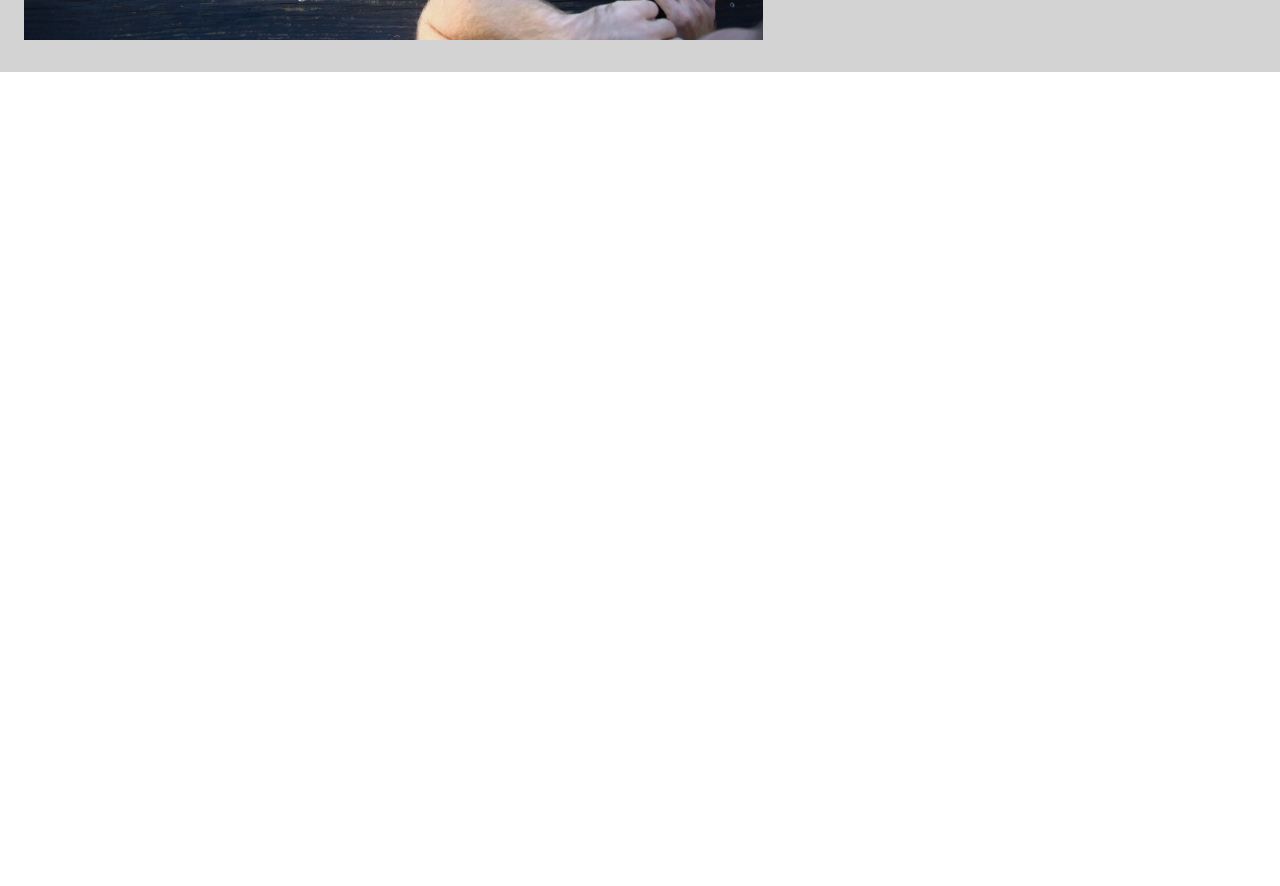
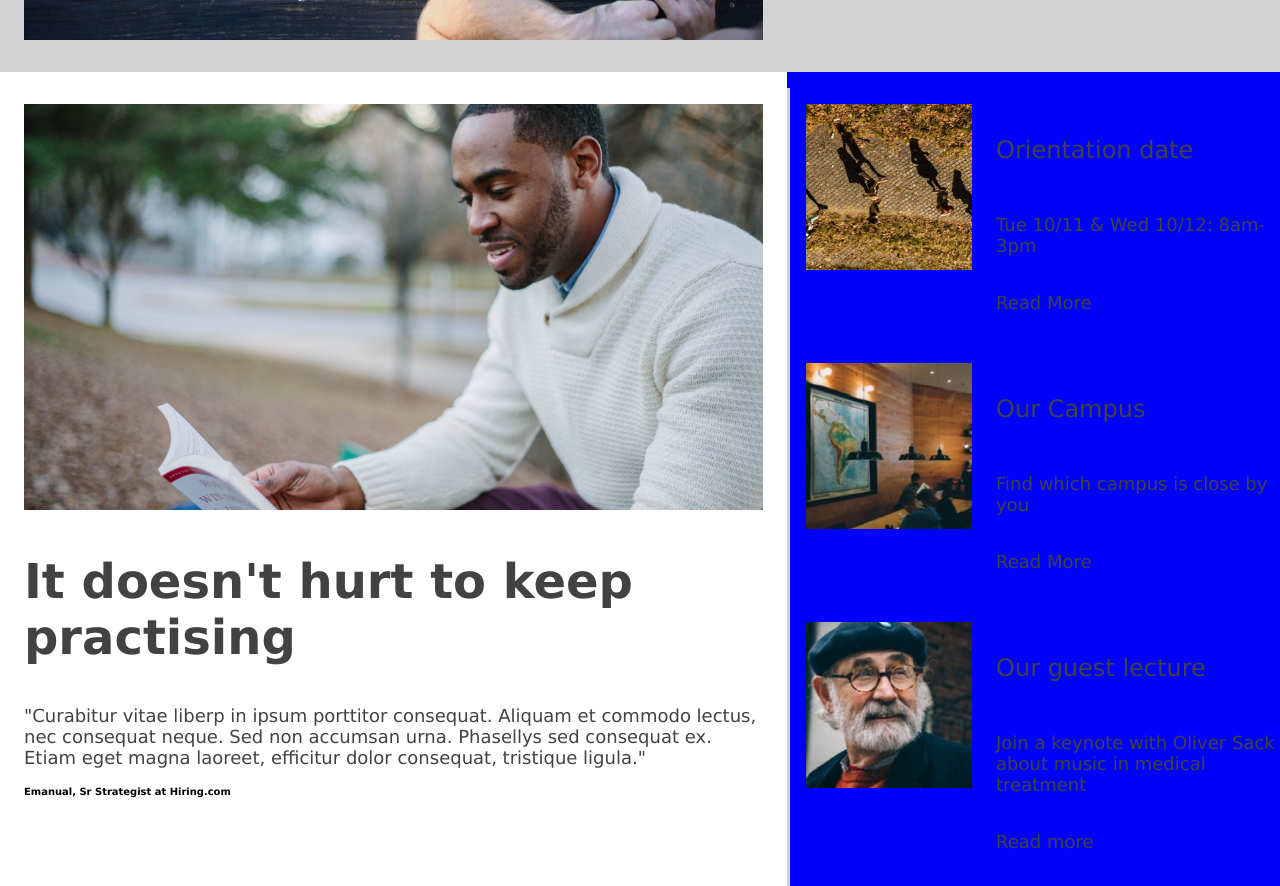
Before and after one commit to hanjwebb/Colmar, a plain HTML site: page index.html in a window 1280 px wide. Shown: the part 651-1537 px from the top of the page. Before the commit the page ends 800 px from the top, so only its background shows below. Drawn offline with Linux system fonts and the light colour scheme.

Commit message:
Add Resource/Colmar.css index.html

```diff
--- a/Resources/Colmar.css
+++ b/Resources/Colmar.css
@@ -2,6 +2,7 @@ html, body {
     margin: 0;
     padding: 0;
     font-family: Verdana, Geneva, Tahoma, sans-serif;
+    font-size: 12px;
 }
 header {
     margin-top: 16px;
@@ -61,13 +62,22 @@ nav li {
 }
 h2{
     color:  rgb(65, 66, 68);
-    font-size: 42px;
-    text-align: center;
+    font-size: 4rem;
 }
 h3{
     color:  rgb(65, 66, 68);
-    font-size: 36px;
-    text-align: center;
+    font-size: 3rem;
+}
+
+h4{
+    color: rgb(65,66,68);
+    font-size: 2rem;
+    font-weight: normal;
+}
+
+p{
+    color: rgb(65,66,68);
+    font-size: 1.5rem;
 }
 .Start_Here_Button{
     background-color: rgb(65, 66, 68);
@@ -78,5 +88,44 @@ h3{
     font-size: 32px;
     border: 0;
     box-shadow: none;
+}
+.container2{
+    display: flex;
+    background-color: white;
+}
+.Maintext2{
+    width: 60%;
+    padding-top: 32px;
+    padding-right: 24px;
+    padding-bottom: 32px;
+    padding-left: 24px;
 
 }
+.information_main_img{
+    width: 100%;
+}
+
+.rh_column {
+    background-color: blue;
+    width: 40%;
+    padding-top: 16px;
+}
+
+.rh_boxes{
+    display: flex;
+    padding-top: 16px;
+    padding-left: 16px;
+    padding-bottom: 16px;
+    border-left-style: solid;
+    border-left-color: lightgrey;
+}
+.rh_text{
+    display: flex;
+    flex-direction: column;
+    padding-left: 24px;
+    text-align: left;
+}
+.rh_image{
+    width: 35%;
+    height: 35%;
+}
--- a/index.html
+++ b/index.html
@@ -25,5 +25,41 @@
                 <button class="Start_Here_Button">Start Here</button>
             </div>
         </div>
+        <div class="container2">
+            <div class="Maintext2">
+                <img class="information_main_img" src="Resources/images/information-main.jpg">
+                 <h2>It doesn't hurt to keep practising</h2>
+                 <p>"Curabitur vitae liberp in ipsum porttitor consequat. Aliquam et commodo lectus, nec consequat neque. Sed non accumsan urna. Phasellys sed consequat ex. Etiam eget magna laoreet, efficitur dolor consequat, tristique ligula."</p>
+                 <h5>Emanual, Sr Strategist at Hiring.com</h5>
+            </div>
+            <div class="rh_column">
+                <div class="rh_boxes">
+                    <img class="rh_image" src="Resources/images/information-orientation.jpg">
+                        <div class="rh_text">
+                            <h4>Orientation date</h4>
+                            <p>Tue 10/11 & Wed 10/12: 8am-3pm</p></pTue>
+                            <p>Read More</p>
+                        </div>
+                </div>
+                <div class="rh_boxes">
+                    <img class="rh_image" src="Resources/images/information-campus.jpg">
+                        <div class="rh_text">
+                            <h4>Our Campus</h4>
+                            <p>Find which campus is close by you</p>
+                            <p>Read More</p>
+                        </div>
+                </div>
+                <div class="rh_boxes">
+                    <img class="rh_image" src="Resources/images/information-guest-lecture.jpg">
+                        <div class="rh_text">
+                            <h4>Our guest lecture</h4>
+                            <p>Join a keynote with Oliver Sack about music in medical treatment</p>
+                            <p>Read more</p>
+                        </div>
+                </div>
+        </div>
+
+
     </body>
 </html>
+<!--FOR NEXT TIME _ WORK ON GETTING THE RH TEXT ALIGNED AND SEPARATED PROPERLY AND THEN START NEXT SECTION-->
```
